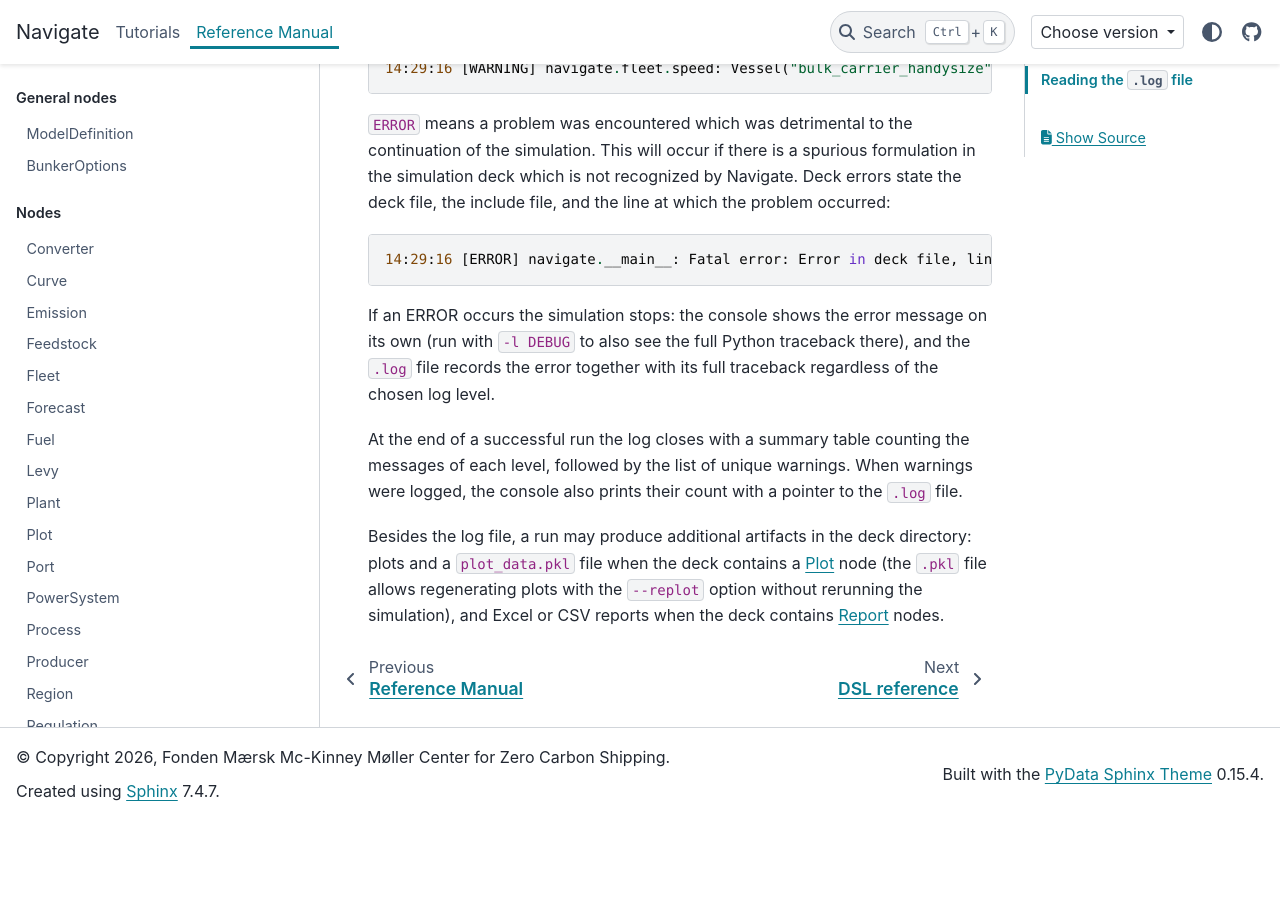
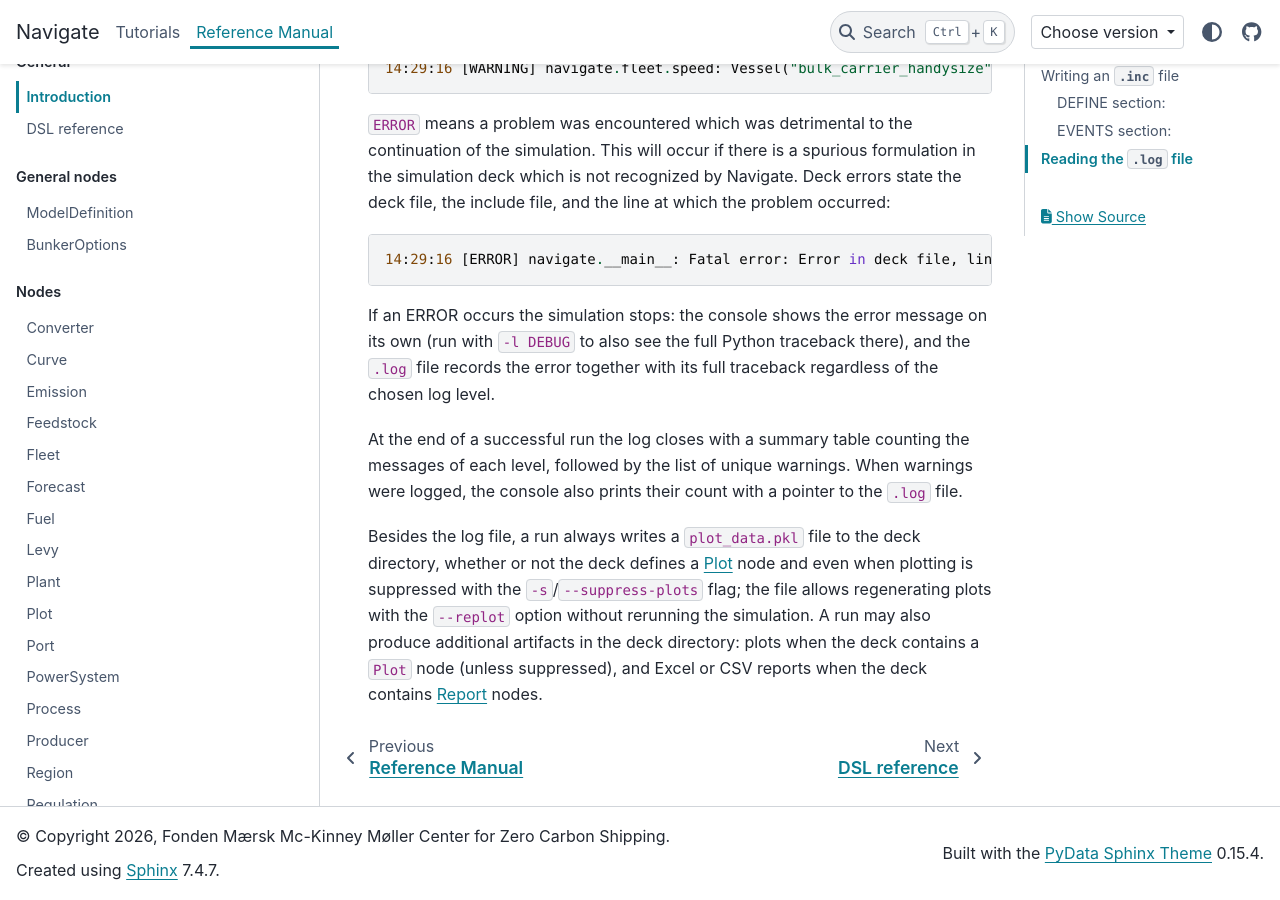
Before and after one commit to zerocarbonshipping/navigate-zcs, a Sphinx documentation site: the page built from docs/reference_manual/overview.md, in a window 1280 px wide and 900 px high, scrolled down 5923 px. Built offline with Sphinx 7.4.7 and the PyData theme 0.15.4, drawn with Linux system fonts in a browser that asks for light colours; before the commit the page ends 6744 px from its top, so only the background shows below that.

Commit message:
Correct the manual on when plot_data.pkl is written
The reference manual said plot_data.pkl is only written when the deck
contains a Plot node. SimulationManager.run() calls _export_plot_data()
unconditionally, after every run, so the file is always written to the
deck directory -- including when -s/--suppress-plots is passed, which
only skips rendering plot images and never touches plot data export.
Plots themselves, and Excel/CSV reports, remain conditional as before.

Fixes #406.

Co-Authored-By: Claude Sonnet 5 <noreply@anthropic.com>

```diff
--- a/docs/reference_manual/overview.md
+++ b/docs/reference_manual/overview.md
@@ -223,4 +223,4 @@ If an ERROR occurs the simulation stops: the console shows the error message on
 
 At the end of a successful run the log closes with a summary table counting the messages of each level, followed by the list of unique warnings. When warnings were logged, the console also prints their count with a pointer to the `.log` file.
 
-Besides the log file, a run may produce additional artifacts in the deck directory: plots and a `plot_data.pkl` file when the deck contains a [Plot](plot.md) node (the `.pkl` file allows regenerating plots with the `--replot` option without rerunning the simulation), and Excel or CSV reports when the deck contains [Report](report.md) nodes.
+Besides the log file, a run always writes a `plot_data.pkl` file to the deck directory, whether or not the deck defines a [Plot](plot.md) node and even when plotting is suppressed with the `-s`/`--suppress-plots` flag; the file allows regenerating plots with the `--replot` option without rerunning the simulation. A run may also produce additional artifacts in the deck directory: plots when the deck contains a `Plot` node (unless suppressed), and Excel or CSV reports when the deck contains [Report](report.md) nodes.
```
Also changed, not shown: CHANGELOG.md (+2 -0 lines).
